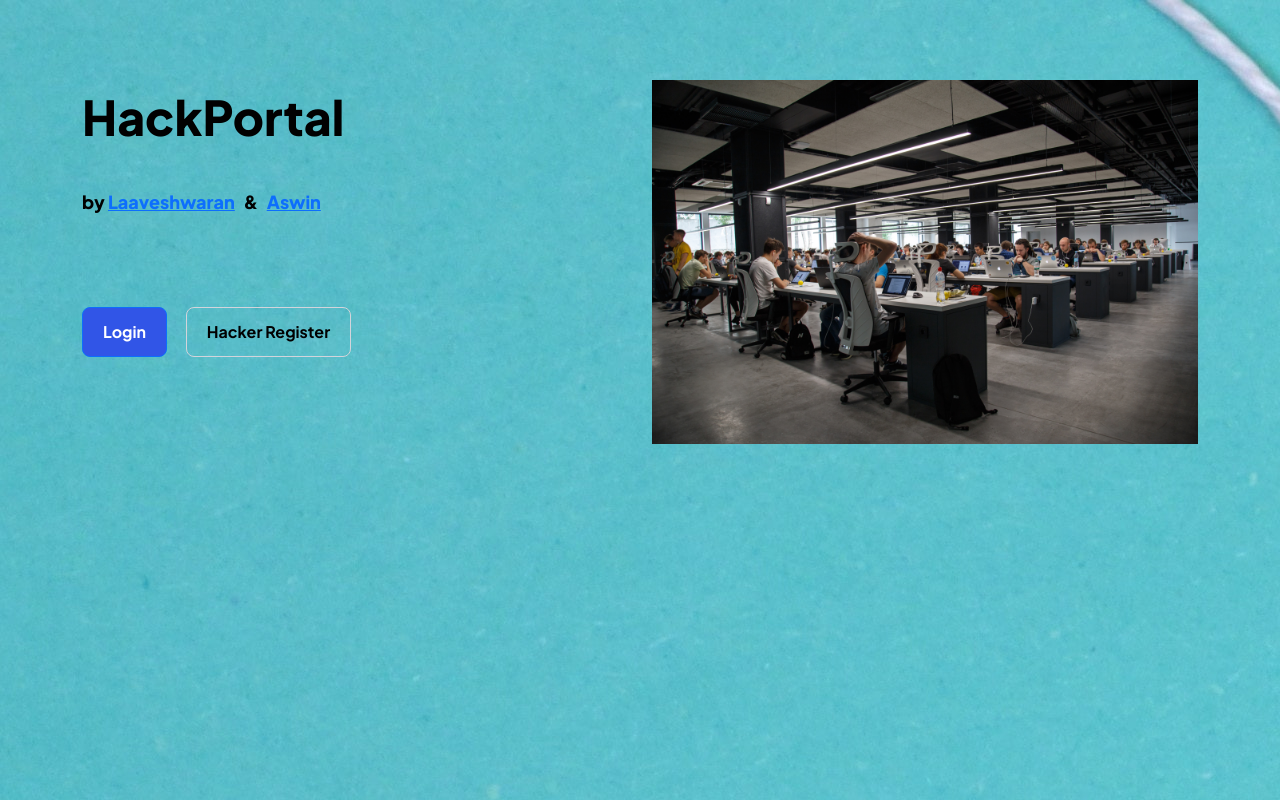
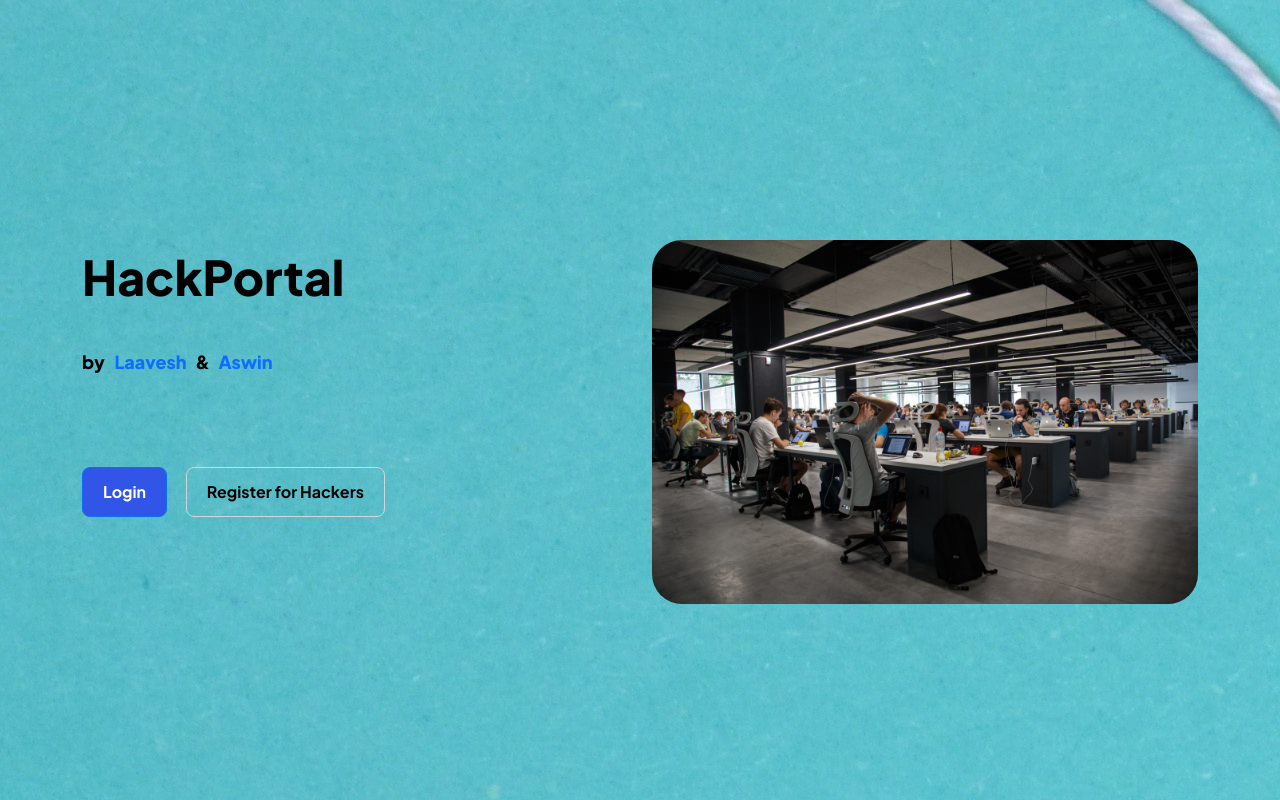
Before and after one commit to aviiciii/hack4hackers, a Django app: page / in a window 1280 px wide. Run offline with Django 4.2, Linux system fonts and the light colour scheme; some libraries are stand-ins or nearby versions.

Commit message:
landing pg styled

```diff
--- a/hackportal_dj/login/templates/login/land.html
+++ b/hackportal_dj/login/templates/login/land.html
@@ -9,29 +9,29 @@
 
 {% block main %}
 <!-- hero section -->
-<div class="background-img" style="background: url('{% static 'login/img/bg6.jpg' %}')">
+<div class="background-img" style="background: url('{% static 'login/img/bg6.jpg' %}');">
     <section class="hero">
         <div class="container">
-            <div class="row">
+            <div class="row" style="margin-top: 160px;">
                 <!-- Text -->
                 <div class="col-md-6">
                     <div class="text">
-                       HackPortal <br><span class="alt-f3">by </span><span class="alt-f3">
-                        <a href="https://github.com/aviiciii">Laaveshwaran</a></span> <span class="alt-f3">&</span>
+                       HackPortal <br><span class="alt-f3"> by &nbsp;</span><span class="alt-f3">
+                        <a href="https://github.com/aviiciii" style="text-decoration:none;">Laavesh</a></span> <span class="alt-f3">&</span>
 
-                        <span class="alt-f3"><a href="https://github.com/sasukexo"> Aswin</a></span>
+                        <span class="alt-f3"><a href="https://github.com/sasukexo" style="text-decoration:none;">Aswin</a></span>
 
                     </div>
                     <div class="buttons ">
                         <a href="{% url 'login' %}" class="btn btn-primary me-3">Login</a>
-                        <a href="{% url 'register' %}" class="btn btn-outline-secondary">Hacker Register</a>
+                        <a href="{% url 'register' %}" class="btn btn-outline-secondary">Register for Hackers</a>
                     </div>
                 </div>
 
 
                 <!-- Image -->
                 <div class="col-md-6">
-                    <img src="{% static 'login/img/1.jpg' %}" alt="hero-img" class="w-100">
+                    <img src="{% static 'login/img/1.jpg' %}" alt="hero-img" class="w-100" style="border-radius:30px">
                 </div>
             </div>
         </div>
```
